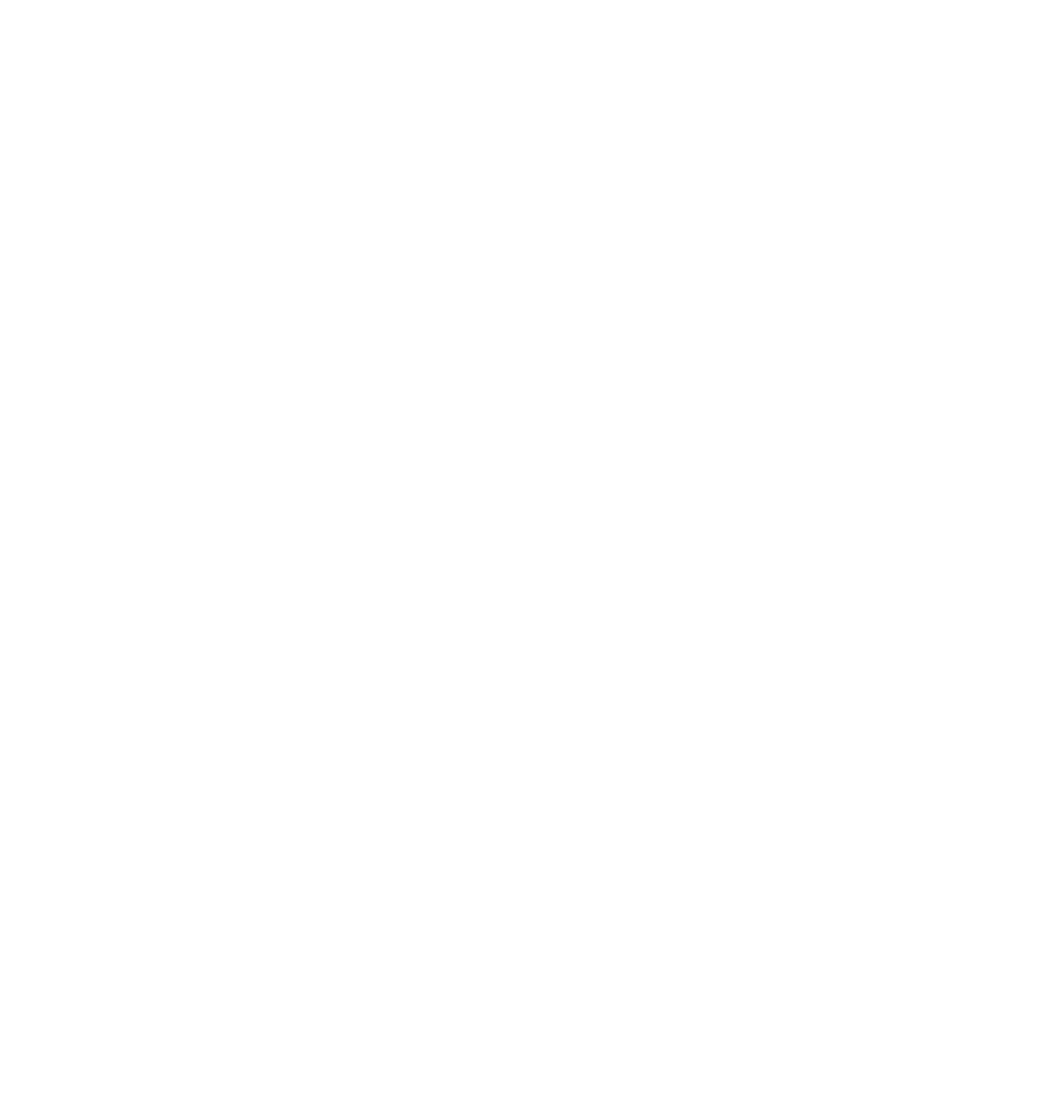
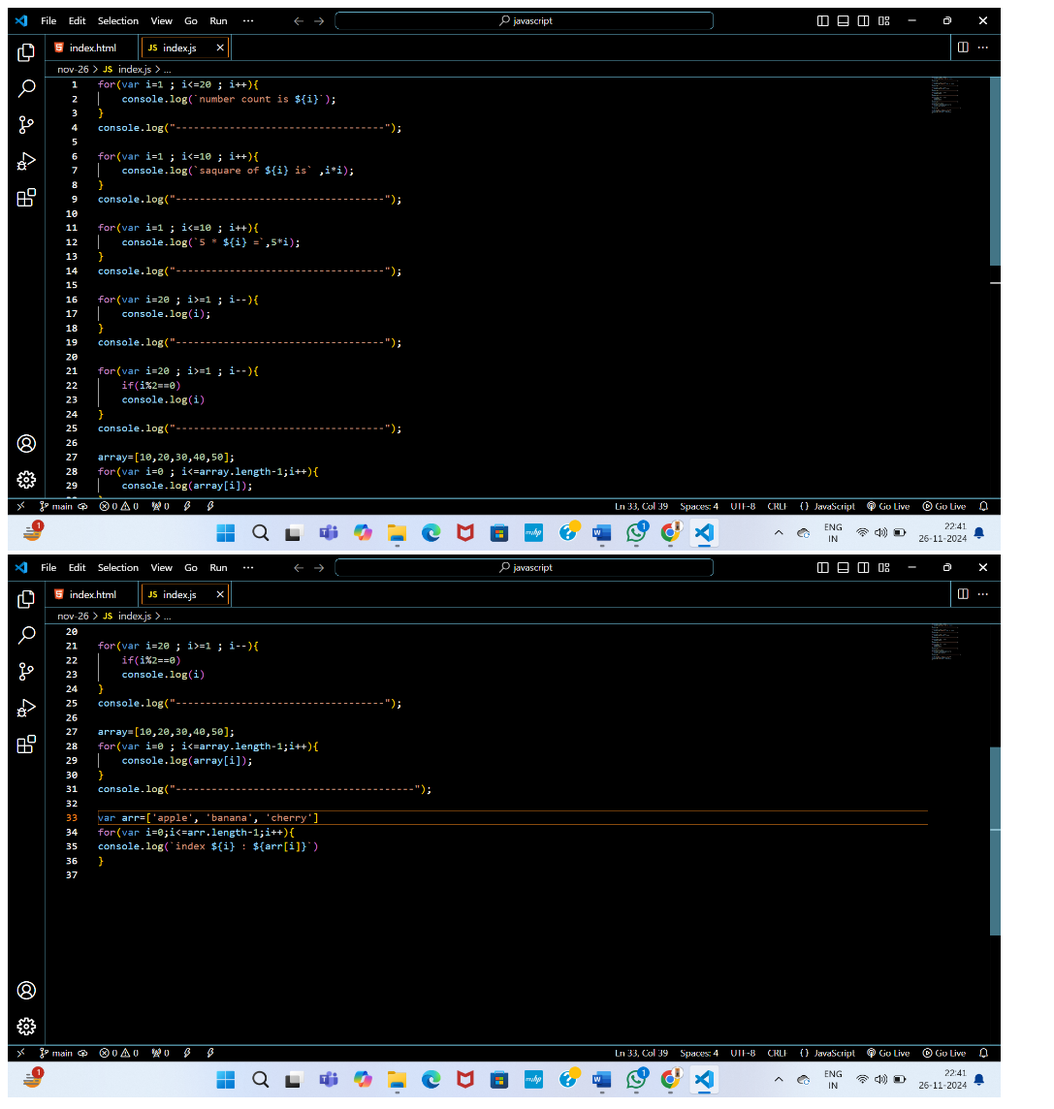
Before and after one commit to gouthamireddy-github/nov-26-loop-, a plain HTML site: page index.html in a window 1280 px wide. Shown: the whole page at 97% size, without its empty margins (0-1087 px from the left). Before the commit the page ends 800 px from the top, so only its background shows below. Drawn offline with Linux system fonts and the light colour scheme.

Commit message:
for loop and array

```diff
--- a/index.html
+++ b/index.html
@@ -6,7 +6,8 @@
     <title>Document</title>
 </head>
 <body>
-
+    <img src="./screenshot1.png" style="height: 70vh; width: 80vw;" alt="">
+    <img src="./Screenshot 2.png" style="height: 70vh; width: 80vw;" alt="">
     <script src="./index.js"></script>
 </body>
 </html>
```
Also changed, not shown: Screenshot 2.png (added), screenshot1.png (added).
